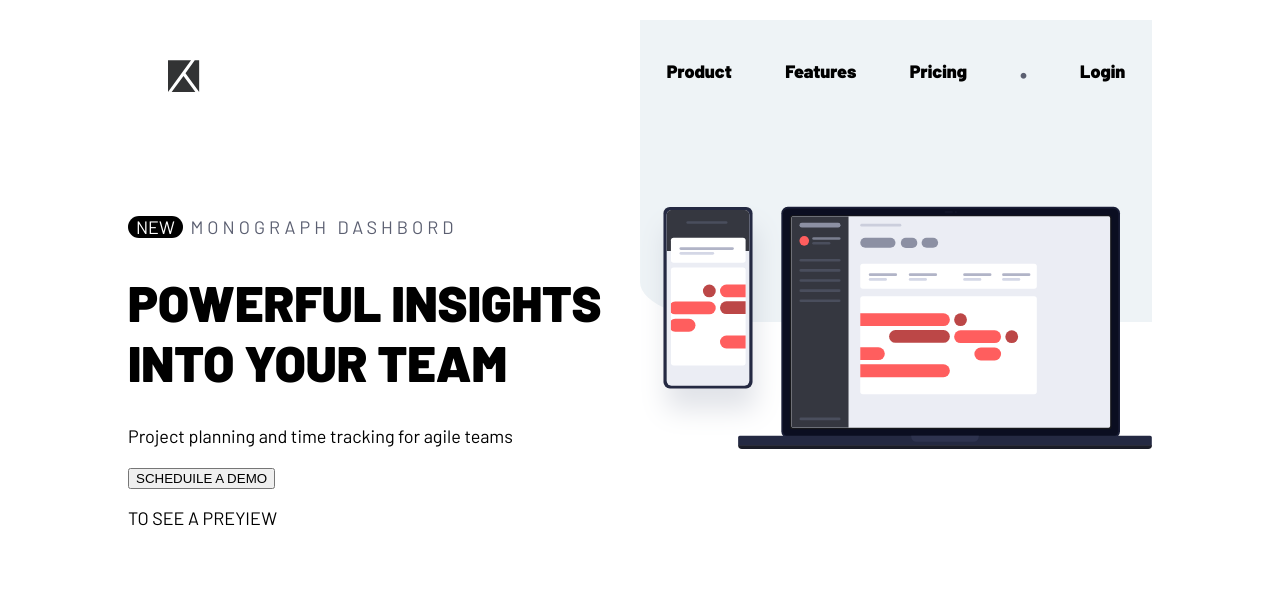
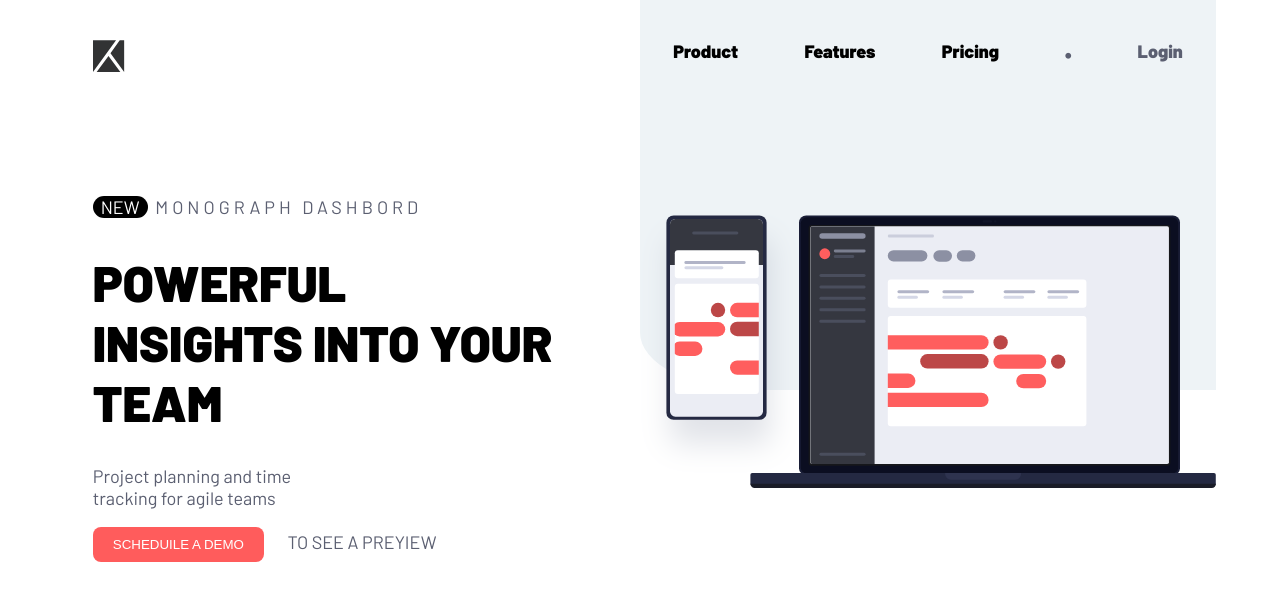
Before and after one commit to mdzoubir/Reenforcement, a plain HTML site: page index.html in a window 1280 px wide. Drawn offline with Linux system fonts and the light colour scheme.

Commit message:
trouve un probleme sur le responcive

```diff
--- a/css/style.css
+++ b/css/style.css
@@ -3,9 +3,9 @@ body {
   font-weight: 400;
   font-size: 18px;
   color: black;
-  width: 80%;
+  width: 90%;
   margin: 0 auto;
-  padding: 20px; }
+  padding: 0 20px; }
 
 .bloc {
   display: grid;
@@ -16,16 +16,16 @@ body {
       background-color: #eef3f6;
       z-index: 0;
       width: 100%;
-      height: 25vh;
+      height: 36vh;
       padding: 0;
       margin: 0;
       border-bottom-left-radius: 20%; }
     .bloc__right img {
-      width: 40%;
+      width: 45%;
       z-index: 1;
       padding: 0;
       position: absolute;
-      margin-top: -120px; }
+      margin-top: -180px; }
     .bloc__right ul {
       display: flex;
       justify-content: space-around;
@@ -39,8 +39,14 @@ body {
         .bloc__right ul li .fa-circle {
           color: #5b5f71;
           font-size: 6px; }
+    .bloc__right__lest--item {
+      color: #5b5f71; }
+  .bloc__left {
+    width: 80%;
+    margin-left: 5%; }
     .bloc__left img {
-    margin: 40px; }
+      margin: 40px;
+      margin-left: 0; }
     .bloc__left--para {
       letter-spacing: 4px;
       margin-top: 80px;
@@ -52,7 +58,19 @@ body {
         color: white;
         padding: 0 8px;
         border-radius: 16px; }
+    .bloc__left--para1 {
+      color: #5b5f71;
+      width: 200px; }
     .bloc__left h1 {
       font-family: "Barlow";
       font-weight: 700;
       font-size: 50px; }
+    .bloc__left--button {
+      color: white;
+      background-color: #ff5c5c;
+      border: none;
+      padding: 10px 20px;
+      border-radius: 8px; }
+    .bloc__left--text {
+      color: #5b5f71;
+      margin-left: 20px; }
--- a/index.html
+++ b/index.html
@@ -19,13 +19,14 @@
 
 <body>
     <div class="bloc">
+
         <div class="bloc__left">
             <img src="./images/logo.svg" alt=""><br>
             <p class="bloc__left--para"><span>NEW</span> MONOGRAPH DASHBORD</p>
             <h1>POWERFUL INSIGHTS INTO YOUR TEAM</h1>
-            <P>Project planning and time tracking for agile teams</P>
-            <button>SCHEDUILE A DEMO</button>
-            <p>TO SEE A PREYIEW</p>
+            <P class="bloc__left--para1">Project planning and time tracking for agile teams</P>
+            <button class="bloc__left--button">SCHEDUILE A DEMO</button>
+            <span class="bloc__left--text">TO SEE A PREYIEW</span>
 
         </div>
         <div class="bloc__right">
@@ -34,7 +35,7 @@
                 <li>Features</li>
                 <li>Pricing</li>
                 <li><i class="fas fa-circle"></i></li>
-                <li>Login</li>
+                <li class="bloc__right__lest bloc__right__lest--item">Login</li>
             </ul>
             <div></div>
             <img src="./images/illustration-devices.svg" alt="">
--- a/sass/main.scss
+++ b/sass/main.scss
@@ -3,9 +3,9 @@ body {
     font-weight: 400;
     font-size: 18px;
     color: black;
-    width: 80%;
+    width: 90%;
     margin: 0 auto;
-    padding: 20px;
+    padding: 0 20px;
 }
 
 .bloc {
@@ -17,17 +17,17 @@ body {
             background-color: hsl(207, 33%, 95%);
             z-index: 0;
             width: 100%;
-            height: 25vh;
+            height: 36vh;
             padding: 0;
             margin: 0;
             border-bottom-left-radius: 20%;
         }
         img {
-            width: 40%;
+            width: 45%;
             z-index: 1;
             padding: 0;
             position: absolute;
-            margin-top: -120px;
+            margin-top: -180px;
         }
         ul {
             display: flex;
@@ -45,10 +45,16 @@ body {
                 }
             }
         }
+        &__lest--item {
+            color: hsl(230, 11%, 40%);
+        }
     }
     &__left {
+        width: 80%;
+        margin-left: 5%;
         img {
             margin: 40px;
+            margin-left: 0;
         }
         &--para {
             letter-spacing: 4px;
@@ -63,10 +69,27 @@ body {
                 border-radius: 16px;
             }
         }
+        &--para1 {
+            color: hsl(230, 11%, 40%);
+            width: 200px;
+        }
         h1 {
             font-family: 'Barlow', ;
             font-weight: 700;
             font-size: 50px;
         }
+        &--button {
+            color: white;
+            background-color: hsl(0, 100%, 68%);
+            border: none;
+            padding: 10px 20px;
+            border-radius: 8px;
+        }
+        &--text {
+            color: hsl(230, 11%, 40%);
+            margin-left: 20px;
+        }
     }
 }
+
+// ---------------------------------------mixin
```
Lines whose indentation alone changed are shown as unchanged.
